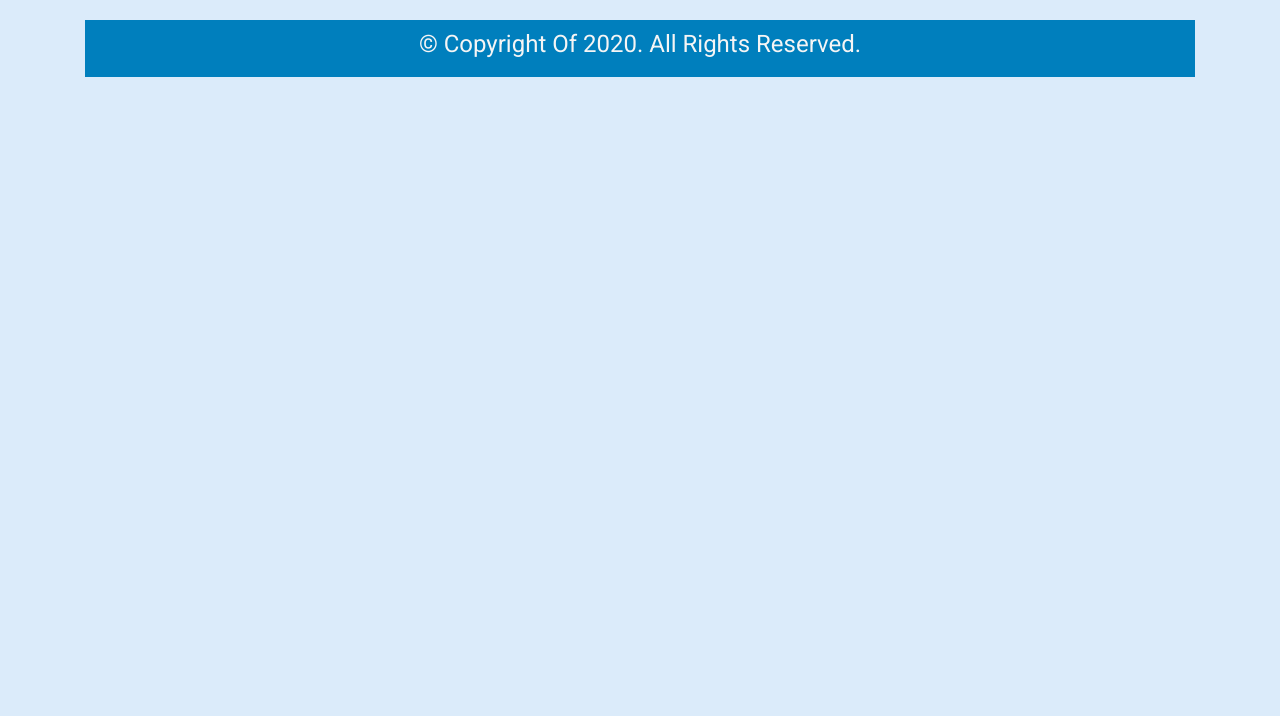
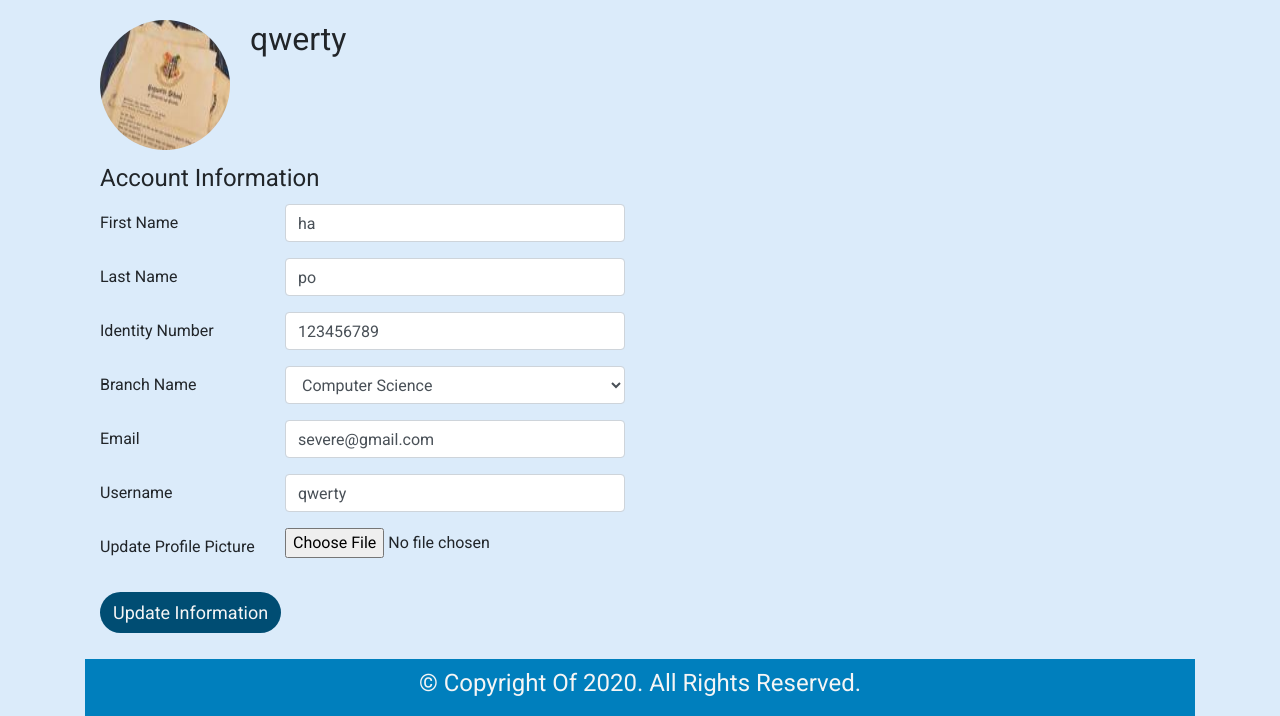
Before and after one commit to dhanishthaghosh/Appie-Rookie, a Flask app: page /account in a window 1280 px wide. Shown: the part 210-926 px from the top of the page. Before the commit the page ends 287 px from the top, so only its background shows below. Run offline with Flask 2, Linux system fonts and the light colour scheme; a user stored in the database is signed in; some libraries are stand-ins or nearby versions.

Commit message:
Mistakes rectified

```diff
--- a/booksbuddies/forms.py
+++ b/booksbuddies/forms.py
@@ -1,4 +1,4 @@
-from flask_wtf import FlaskForm, RecaptchaField
+from flask_wtf import FlaskForm
 from flask_wtf.file import FileField, FileAllowed
 from flask_login import current_user
 from wtforms import StringField, PasswordField, SubmitField, SelectField
@@ -29,7 +29,7 @@ class RegistrationForm(FlaskForm):
     confirm_password = PasswordField('Confirm Password',
                                      validators=[DataRequired(), EqualTo('password', message='Passwords must match.')],
                                      render_kw={"placeholder": "Password"})
-    recaptcha = RecaptchaField()
+    # recaptcha = RecaptchaField()
     submit = SubmitField('Make My Account')
 
     def validate_id_num(self, id_num):
--- a/booksbuddies/models.py
+++ b/booksbuddies/models.py
@@ -19,7 +19,7 @@ class User(db.Model, UserMixin):
     posts = db.relationship('Post', backref='author', lazy=True)
 
     def __repr__(self):
-        return f"User('{self.firstname}', '{self.lastname}', '{self.id_num}', '{self.email}', '{self.username}', '{self.image_file}')"
+        return f"User('{self.firstname}', '{self.lastname}', '{self.id_num}', '{self.branch}', '{self.email}', '{self.username}', '{self.image_file}')"
 
 
 class Post(db.Model):
--- a/booksbuddies/routes.py
+++ b/booksbuddies/routes.py
@@ -20,6 +20,7 @@ def about():
 def register():
     # print('Entered register method')
     form = RegistrationForm()
+    print('Entered register method')
     if form.validate_on_submit():
         # print("Registration Data submitted")
         hashed_password = bcrypt.generate_password_hash(form.password.data).decode('utf-8')
@@ -36,6 +37,7 @@ def login():
     if current_user.is_authenticated:
         return redirect(url_for('home'))
     form = LoginForm()
+    print('Login method')
     if form.validate_on_submit():
         user = User.query.filter_by(username=form.username.data).first()
         if user and bcrypt.check_password_hash(user.password, form.password.data):
@@ -79,7 +81,7 @@ def account():
         current_user.username = form.username.data
         current_user.email = form.email.data
         db.session.commit()
-        flash('Your account has been updated!', 'success')
+        flash('Your account has been successfully updated!', 'success')
         return redirect(url_for('account'))
     elif request.method == 'GET':
         form.firstname.data = current_user.firstname
--- a/booksbuddies/static/styles.css
+++ b/booksbuddies/static/styles.css
@@ -46,7 +46,7 @@ p{
     font-size: 1.5em;
 }
 
-#submit_done{
+#submit{
     background-color: #004d73;
     color: #f5f5f5;
 }
@@ -60,12 +60,19 @@ p{
     color: #f5f5f5;
     border-radius: 30px;
     margin: 10px 0px;
-    font-size: 26px;
 }
 
 .btn:hover{
     background-color: #007fbd;
     color: #000000;
+}
+
+.btn-main{
+    font-size: 26px;
+}
+
+.btn-form{
+    font-size: 18px;
 }
 
 #id_num::-webkit-outer-spin-button,
@@ -76,3 +83,15 @@ p{
 #id_num{
     -moz-appearance: textfield;
 }
+
+.linking:hover{
+    text-decoration: none;
+    color: #000000;
+}
+
+.account_img{
+    width: 130px;
+    height: 130px;
+    margin-right: 20px;
+    margin-bottom: 10px;
+}
--- a/booksbuddies/templates/account.html
+++ b/booksbuddies/templates/account.html
@@ -1,5 +1,122 @@
 {% extends "layout.html" %}
 {% block content %}
+<div class="container">
+    <div class="media">
+        <img class="rounded-circle img-fluid account_img" src="{{ image_file }}">
+        <div class="media-body">
+          <h2>{{ current_user.username }}</h2>
+          <!-- <p class="text-dark">{{ current_user.email }}</p> -->
+        </div>
+    </div>
 
+    <form method="POST" action="" enctype="multipart/form-data">
+        {{ form.hidden_tag() }}
+            <legend>Account Information</legend>
+            <div class="row form-group">
+                {{ form.firstname.label(class="col-4 col-sm-2 col-form-label") }}
+                <div class="col-8 col-sm-4">
+                    {% if form.firstname.errors %}
+                        {{ form.firstname(class="form-control is-invalid") }}
+                        <div class="invalid-feedback">
+                            {% for error in form.firstname.errors %}
+                                <span>{{ error }}</span>
+                            {% endfor %}
+                        </div>
+                    {% else %}
+                        {{ form.firstname(class="form-control") }}
+                    {% endif %}
+                </div>
+            </div>
+
+            <div class="row form-group">
+                {{ form.lastname.label(class="col-4 col-sm-2 col-form-label") }}
+                <div class="col-8 col-sm-4">
+                    {% if form.lastname.errors %}
+                        {{ form.lastname(class="form-control is-invalid") }}
+                        <div class="invalid-feedback">
+                            {% for error in form.lastname.errors %}
+                                <span>{{ error }}</span>
+                            {% endfor %}
+                        </div>
+                    {% else %}
+                        {{ form.lastname(class="form-control") }}
+                    {% endif %}
+                </div>
+            </div>
+
+            <div class="row form-group">
+                {{ form.id_num.label(class="col-4 col-sm-2 col-form-label") }}
+                <div class="col-8 col-sm-4">
+                    {% if form.id_num.errors %}
+                        {{ form.id_num(class="form-control is-invalid") }}
+                        <div class="invalid-feedback">
+                            {% for error in form.id_num.errors %}
+                                <span>{{ error }}</span>
+                            {% endfor %}
+                        </div>
+                    {% else %}
+                        {{ form.id_num(class="form-control") }}
+                    {% endif %}
+                </div>
+            </div>
+
+            <div class="row form-group">
+                {{ form.branch.label(class="col-4 col-sm-2 col-form-label") }}
+                <div class="col-8 col-sm-4">
+                    {{ form.branch(class="form-control") }}
+                </div>
+            </div>
+
+            <div class="row form-group">
+                {{ form.email.label(class="col-4 col-sm-2 col-form-label") }}
+                <div class="col-8 col-sm-4">
+                    {% if form.email.errors %}
+                        {{ form.email(class="form-control is-invalid") }}
+                        <div class="invalid-feedback">
+                            {% for error in form.email.errors %}
+                                <span>{{ error }}</span>
+                            {% endfor %}
+                        </div>
+                    {% else %}
+                        {{ form.email(class="form-control") }}
+                    {% endif %}
+                </div>
+            </div>
+
+            <div class="row form-group">
+                {{ form.username.label(class="col-4 col-sm-2 col-form-label") }}
+                <div class="col-8 col-sm-4">
+                    {% if form.username.errors %}
+                        {{ form.username(class="form-control is-invalid") }}
+                        <div class="invalid-feedback">
+                            {% for error in form.username.errors %}
+                                <span>{{ error }}</span>
+                            {% endfor %}
+                        </div>
+                    {% else %}
+                        {{ form.username(class="form-control") }}
+                    {% endif %}
+                </div>
+            </div>
+
+            <div class="row form-group">
+                {{ form.picture.label(class="col-4 col-sm-2 col-form-label") }}
+                <div class="col-8 col-sm-4">
+                    {{ form.picture(class="form-control-file") }}
+                    {% if form.picture.errors %}
+                        {% for error in form.picture.errors %}
+                            <span class="text-danger">{{ error }}</span></br>
+                        {% endfor %}
+                    {% endif %}
+                </div>
+            </div>
+
+            <div class="row form-group">
+                <div class="col-12">
+                    {{ form.submit(class="btn btn-form") }}
+                </div>
+            </div>
+    </form>
+</div>
 
 {% endblock %}
--- a/booksbuddies/templates/buy.html
+++ b/booksbuddies/templates/buy.html
@@ -14,13 +14,13 @@
     <section id="options">
         <div class="container">
             <div class="row text-center offset-sm-4">
-                    <a class="btn col-12 col-sm-6" href="buy2_1.html" role="button"><i class="fas fa-book fa-lg"></i> Based On Subject </a>
+                    <a class="btn btn-main col-12 col-sm-6" href="buy2_1.html" role="button"><i class="fas fa-book fa-lg"></i> Based On Subject </a>
             </div>
             <div class="row text-center offset-sm-4">
-                <a class="btn col-12 col-sm-6" href="#" role="button"><i class="fas fa-chalkboard-teacher fa-lg"></i> Based On Semester </a>
+                <a class="btn btn-main col-12 col-sm-6" href="#" role="button"><i class="fas fa-chalkboard-teacher fa-lg"></i> Based On Semester </a>
             </div>
             <div class="row text-center offset-sm-4">
-                <a class="btn col-12 col-sm-6" href="#" role="button"><i class="fas fa-user-edit fa-lg"></i> Based On Author </a>
+                <a class="btn btn-main col-12 col-sm-6" href="#" role="button"><i class="fas fa-user-edit fa-lg"></i> Based On Author </a>
             </div>
         </div>
     </section>
--- a/booksbuddies/templates/home.html
+++ b/booksbuddies/templates/home.html
@@ -14,9 +14,9 @@
     <section id="options">
         <div class="container">
             <div class="row text-center">
-                    <a class="btn col-12 col-sm-6" href="buy.html" role="button"><i class="fas fa-swatchbook fa-lg"></i> Buy Books </a>
+                    <a class="btn btn-main col-12 col-sm-6" href="{{ url_for('buy') }}" role="button"><i class="fas fa-swatchbook fa-lg"></i> Buy Books </a>
 
-                    <a class="btn col-12 col-sm-6" href="sell_page.html" role="button"><i class="fas fa-swatchbook fa-lg"></i> Sell Books </a>
+                    <a class="btn btn-main col-12 col-sm-6" href="{{ url_for('sell') }}" role="button"><i class="fas fa-swatchbook fa-lg"></i> Sell Books </a>
             </div>
         </div>
     </section>
--- a/booksbuddies/templates/layout.html
+++ b/booksbuddies/templates/layout.html
@@ -44,7 +44,7 @@
 
         <div class="container">
             <div class="row">
-                <div class="col-md-8">
+                <div class="col-12">
                 {% with messages = get_flashed_messages(with_categories=true) %}
                     {% if messages %}
                         {% for category, message in messages %}
```
Also changed, not shown: booksbuddies/templates/login.html (+11 -3 lines), booksbuddies/templates/register.html (+18 -15 lines), booksbuddies/site.db, booksbuddies/static/pictures/c95581dbdce92833.jpg (added), html/signup.html (line endings or trailing spaces), run.py (line endings or trailing spaces).
